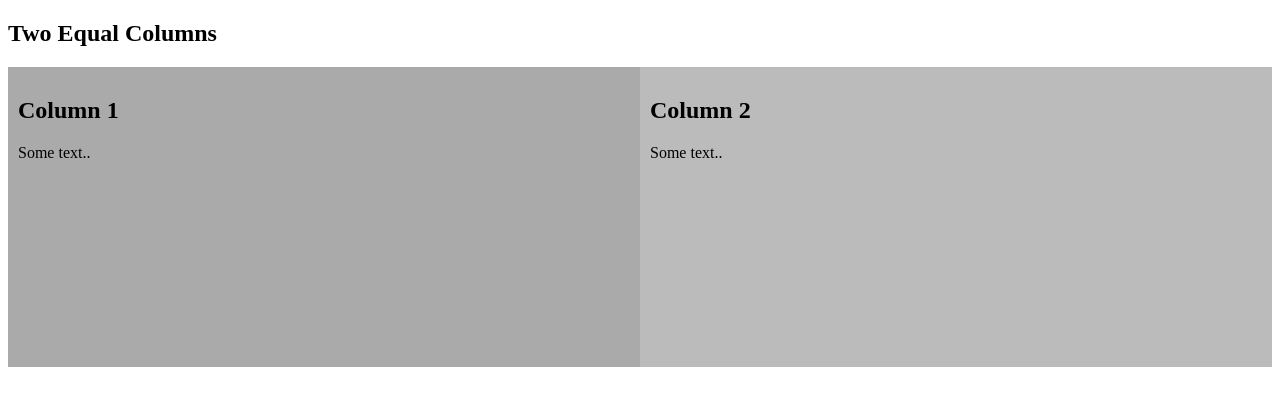
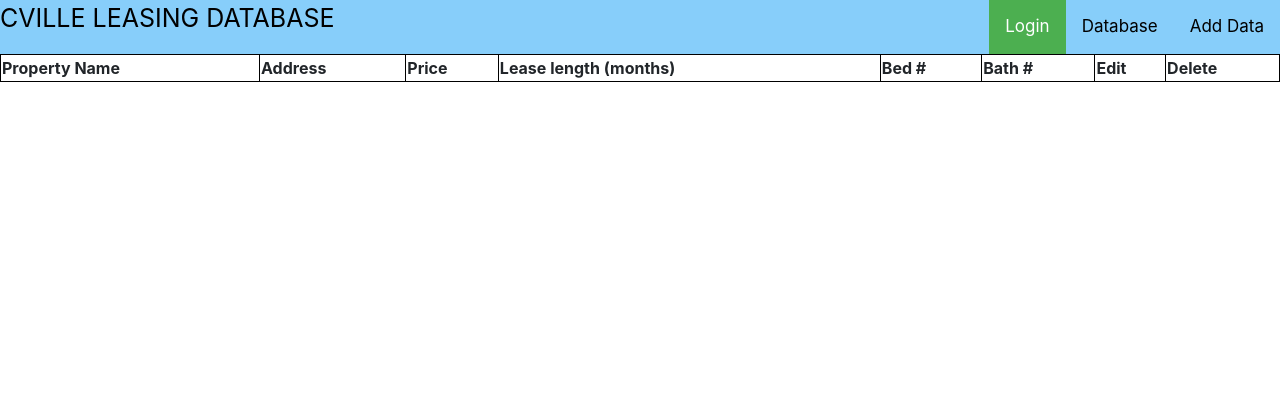
Before and after one commit to jliao13/CS-4750-DB-Project, a Django app: page /data/ in a window 1280 px wide. Shown: the top 406 px of the page. Run offline with Django 3.2, Linux system fonts and the light colour scheme; lists and menus that the app fills with data are empty; some libraries are stand-ins or nearby versions.

Commit message:
add general static view

```diff
--- a/frontend/static/frontend/css/style.css
+++ b/frontend/static/frontend/css/style.css
@@ -2,13 +2,14 @@
 .topnav {
     background-color: lightskyblue;
     overflow: hidden;
+    align-items: center;
   }
 
   /* Style the links inside the navigation bar */
   .topnav a {
     float: left;
     color: black;
-    text-align: center;
+    align-items: center;
     padding: 14px 16px;
     text-decoration: none;
     font-size: 17px;
@@ -26,18 +27,11 @@
     color: white;
   }
 
-  .topnav .title {
-      font-weight: 800;
-  }
-
-  .right {
-    float: right;
-  }
-
  /* Create two equal columns that floats next to each other */
 .column {
    float: left;
-    width: 50%;
+    /* width: 50%; */
+    /* max-width: 50%; */
     padding: 10px;
     height: 100vh; /* Should be removed. Only for demonstration */
     overflow: hidden;
@@ -66,3 +60,7 @@
     /* right: 50%;
     overflow: scroll; */
 }
+
+table, th, td {
+  border: 1px solid black;
+}
--- a/frontend/templates/data.html
+++ b/frontend/templates/data.html
@@ -1,45 +1,52 @@
+<!-- templates/login.html -->
 <!DOCTYPE html>
 <html>
-<head>
-<meta name="viewport" content="width=device-width, initial-scale=1">
-<style>
-* {
-    box-sizing: border-box;
-}
+    <head>
+        <meta charset="utf-8">
+        <title >LoginPage</title>
+        <!-- CSS only -->
 
-/* Create two equal columns that floats next to each other */
-.column {
-    float: left;
-    width: 50%;
-    padding: 10px;
-    height: 300px; /* Should be removed. Only for demonstration */
-    vertical-align: middle;
-}
+        {% load static %}
+        <link rel="stylesheet" href="{% static "frontend/css/style.css" %}">
+        <link rel="stylesheet" href="https://stackpath.bootstrapcdn.com/bootstrap/4.5.2/css/bootstrap.min.css" integrity="sha384-JcKb8q3iqJ61gNV9KGb8thSsNjpSL0n8PARn9HuZOnIxN0hoP+VmmDGMN5t9UJ0Z" crossorigin="anonymous">
+    <style>
+      table, th, td {
+        border: 1px solid black;
+      }
 
-/* Clear floats after the columns */
-.row:after {
-    content: "";
-    display: table;
-    clear: both;
-}
-</style>
-</head>
-<body>
+    </style>
+    </head>
 
-<h2>Two Equal Columns</h2>
 
-<div class="row">
-  <div class="column" style="background-color:#aaa;">
-    <h2>Column 1</h2>
-    <p>Some text..</p>
-  </div>
-  <div class="column" style="background-color:#bbb;">
-    <h2>Column 2</h2>
-    <p>Some text..</p>
-  </div>
-</div>
+    <body>
+        <div class="topnav">
+            <div class="title" style="display: inline; color: black; font-size: 25px;">
+                CVILLE LEASING DATABASE
+                <!-- <a class="titletxt">CHARLOTTESVILLE LEASING DATABASE</a> -->
+            </div>
+            <div class="right" style="display: inline; float:right;">
+                <a class="active" href="#Login">Login</a>
+                <a href="#">Database</a>
+                <a href="#">Add Data</a>
+            </div>
+        </div>
+        <div>
+          <table style="width:100%; height:100%;">
+            <tr>
+              <th>Property Name</th>
+              <th>Address</th>
+              <th>Price</th>
+              <th>Lease length (months)</th>
+              <th>Bed #</th>
+              <th>Bath #</th>
+              <th>Edit</th>
+              <th>Delete</th>
+            </tr>
+            <tr>
 
-</body>
+            </tr>
+          </table>
+        </div>
 
-<!-- Mirrored from www.w3schools.com/howto/tryit.asp?filename=tryhow_css_two_columns by HTTrack Website Copier/3.x [XR&CO'2014], Mon, 30 Jul 2018 02:10:23 GMT -->
+    </body>
 </html>
```
Also changed, not shown: frontend/templates/add.html (+83 -0 lines), frontend/templates/login.html (+12 -52 lines), 1 other file.
